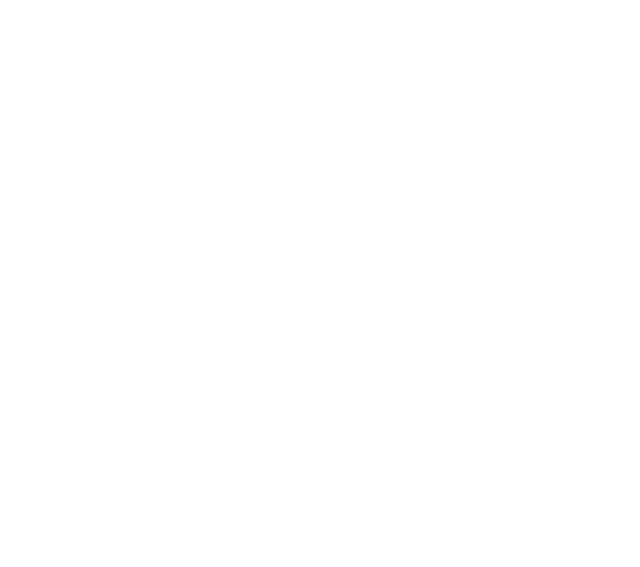
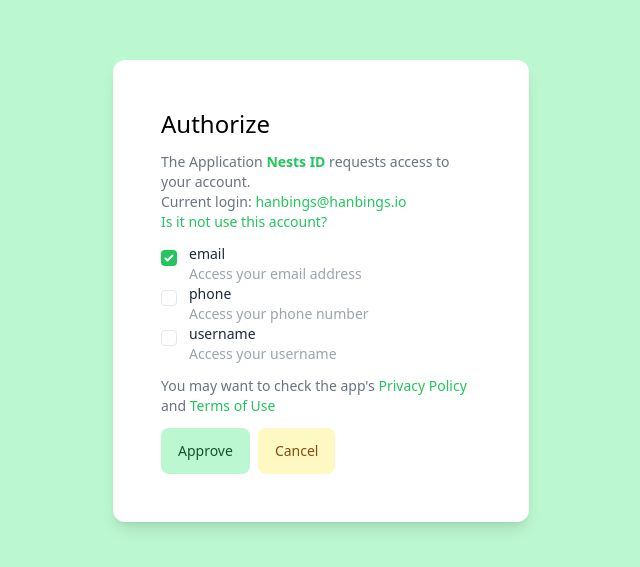
Before and after one commit to hanbings/nikukyu, a Vue app in the folder nikukyu-web/: page /oauth/callback in a window 1280 px wide. Before the commit this address had no page. Shown: the part 109-676 px from the top of the page, without its empty margins (319-959 px from the left). Built offline with nearby package versions, Linux system fonts and the light colour scheme.

Commit message:
🔨 Refact: Refactor frontend code.

```diff
--- a/nikukyu-web/package.json
+++ b/nikukyu-web/package.json
@@ -10,6 +10,7 @@
   },
   "dependencies": {
     "@heroicons/vue": "^2.0.18",
+    "@preline/overlay": "^2.0.1",
     "axios": "^1.6.1",
     "pinia": "^2.1.7",
     "pinia-plugin-persistedstate": "^3.2.0",
--- /dev/null
+++ b/nikukyu-web/src/components/Avatar.vue
@@ -0,0 +1,28 @@
+<script lang="ts" setup>
+export interface AvatarProps {
+  size: 'sm' | 'md' | 'lg'
+  src: string
+  alt: string
+}
+
+const props = withDefaults(defineProps<AvatarProps>(), {
+  size: 'md',
+  src: 'https://avatars.githubusercontent.com/u/38599937',
+  alt: 'Avatar'
+})
+
+const base = [
+  'inline-block', 'rounded-full'
+]
+
+const sizes = {
+  sm: ['w-8', 'h-8'],
+  md: ['w-12', 'h-12'],
+  lg: ['w-16', 'h-16']
+}
+
+base.push(...sizes[props.size])
+</script>
+<template>
+  <img :alt="props.alt" :class="base" :src="props.src">
+</template>
--- /dev/null
+++ b/nikukyu-web/src/components/Card.vue
@@ -0,0 +1,9 @@
+<script lang="ts" setup>
+
+</script>
+<template>
+  <div
+      class="flex flex-col bg-white border border-gray-200 shadow-sm rounded-xl p-4 md:p-5 dark:bg-slate-900 dark:border-gray-700 dark:text-gray-400">
+    <slot/>
+  </div>
+</template>
--- /dev/null
+++ b/nikukyu-web/src/components/Checkbox.vue
@@ -0,0 +1,35 @@
+<script lang="ts" setup>
+export interface CheckboxProps {
+  title: string,
+  description: string,
+  checked: boolean
+}
+
+const props = withDefaults(defineProps<CheckboxProps>(), {
+  title: 'Archive',
+  description: 'Notify me when this action happens.',
+  checked: false
+})
+</script>
+<template>
+  <div class="relative flex items-start">
+    <div class="flex items-center h-5 mt-1">
+      <input id="hs-checkbox-archive" :checked="props.checked" aria-describedby="hs-checkbox-archive-description"
+             class="
+               border-gray-200 rounded text-green-500
+               focus:ring-green-300 disabled:opacity-50
+               disabled:pointer-events-none
+               dark:bg-gray-800 dark:border-gray-700
+               dark:checked:bg-blue-500 dark:checked:border-blue-500
+               dark:focus:ring-offset-gray-800
+             "
+             name="hs-checkbox-archive"
+             type="checkbox">
+    </div>
+    <label class="ms-3" for="hs-checkbox-archive">
+      <span class="block text-sm font-semi-bold text-gray-800 dark:text-gray-300">{{ props.title }}</span>
+      <span id="hs-checkbox-archive-description"
+            class="block text-sm text-gray-400 dark:text-gray-500">{{ props.description }}</span>
+    </label>
+  </div>
+</template>
--- /dev/null
+++ b/nikukyu-web/src/pages/Account.vue
@@ -0,0 +1,106 @@
+<script lang="ts" setup>
+import Panel from "../components/Panel.vue";
+import Card from "../components/Card.vue";
+import Avatar from "../components/Avatar.vue";
+import Button from "../components/Button.vue";
+import {ref} from "vue";
+import {Account, AccountOAuth} from "../data/account.ts";
+import {OAuth} from "../data/oauth.ts";
+
+// infer type
+interface Modal {
+  type: 'access_application' | 'edit_account' | 'create_application' | 'edit_application',
+  id?: string
+}
+
+const modalTitle: Record<Modal['type'], string> = {
+  'access_application': 'Access Application',
+  'edit_account': 'Edit Account',
+  'create_application': 'Create Application',
+  'edit_application': 'Edit Application'
+}
+
+const opened = ref<Modal>({type: 'edit_account'});
+
+// account
+const account = ref<Account>()
+const applications: Array<AccountOAuth> = []
+const creates: Array<OAuth> = []
+</script>
+<template>
+  <div class="h-full w-full bg-green-200 px-12 py-12 flex flex-col gap-6">
+    <Panel class="flex flex-col gap-6">
+      <div class="flex flex-col gap-3">
+        <div>
+          <p class="text-2xl">Yours Account</p>
+          <p class="text-sm text-gray-500">Click card to edit your account</p>
+        </div>
+        <Card class="w-[320px] flex flex-col gap-3" data-hs-overlay="#hs-slide-down-animation-modal"
+              @click="opened = {type: 'edit_account'}">
+          <Avatar size="lg"/>
+          <p class="text-xl font-bold text-gray-700">{{ account?.nick }}</p>
+          <div>
+            <p class="text-sm text-gray-500">email: <a class="text-sm text-green-500">{{ account?.email }}</a></p>
+            <p class="text-sm text-gray-500">uuid: <a class="text-sm text-green-500">{{ account?.auid }}</a></p>
+            <p class="text-sm text-gray-500">username: <a class="text-sm text-green-500">{{ account?.email }}</a></p>
+          </div>
+        </Card>
+        <div class="flex flex-row gap-2">
+          <Button type="warning">Log out Account</Button>
+          <Button type="error">Delete Account</Button>
+        </div>
+
+      </div>
+      <div class="flex flex-col gap-3">
+        <div>
+          <p class="text-2xl">Authorized Applications</p>
+          <p class="text-sm text-gray-500">Click card to change access or delete it</p>
+        </div>
+        <div class="flex flex-wrap gap-3">
+          <Card v-for="application in applications" class="w-[320px] h-[220px]"
+                data-hs-overlay="#hs-slide-down-animation-modal"
+                @click="opened = { type: 'access_application', id: application.aoid }"/>
+        </div>
+      </div>
+      <div class="flex flex-col gap-3">
+        <div>
+          <p class="text-2xl">Developer Settings</p>
+          <p class="text-sm text-gray-500">Create your own application</p>
+        </div>
+        <div>
+          <Button data-hs-overlay="#hs-slide-down-animation-modal" @click="opened = { type: 'create_application' }">
+            Apply a new OAuth Application
+          </Button>
+          <Card v-for="create in creates" class="w-[320px] h-[220px]" data-hs-overlay="#hs-slide-down-animation-modal"
+                @click="opened = { type: 'edit_application', id: create.ouid }"/>
+        </div>
+      </div>
+    </Panel>
+  </div>
+
+  <div id="hs-slide-down-animation-modal"
+       class="hs-overlay hidden w-full h-full fixed top-0 start-0 z-[60] overflow-x-hidden overflow-y-auto pointer-events-none">
+    <div
+        class="hs-overlay-open:mt-7 hs-overlay-open:opacity-100 hs-overlay-open:duration-500 mt-0 opacity-0 ease-out transition-all sm:max-w-lg sm:w-full m-3 sm:mx-auto">
+      <div
+          class="flex flex-col bg-white border shadow-sm rounded-lg pointer-events-auto dark:bg-gray-800 dark:border-gray-700 dark:shadow-slate-700/[.7]">
+        <div class="flex justify-between items-center py-3 px-4 border-b dark:border-gray-700">
+          <h3 class="text-gray-800 dark:text-white font-semi-bold">
+            {{ modalTitle[opened.type] }}
+          </h3>
+        </div>
+        <div class="p-4 overflow-y-auto">
+          <p class="mt-1 text-gray-800 dark:text-gray-400">
+            This is a wider card with supporting text below as a natural lead-in to additional content.
+          </p>
+          <p class="text-2xl">{{ opened }}</p>
+        </div>
+        <div class="flex justify-end items-center gap-x-2 py-3 px-4 border-t dark:border-gray-700">
+          <Button type="success" data-hs-overlay="#hs-slide-down-animation-modal">Cancel</Button>
+          <Button type="success" data-hs-overlay="#hs-slide-down-animation-modal">Submit</Button>
+        </div>
+      </div>
+    </div>
+  </div>
+
+</template>
--- /dev/null
+++ b/nikukyu-web/src/pages/Authorize.vue
@@ -0,0 +1,34 @@
+<script lang="ts" setup>
+import Panel from "../components/Panel.vue";
+import Button from "../components/Button.vue";
+import Checkbox from "../components/Checkbox.vue";
+</script>
+<template>
+  <div class="h-full w-full flex justify-center items-center bg-green-200">
+    <Panel class="flex flex-col gap-3">
+      <p class="text-2xl">Authorize</p>
+      <div class="w-[320px]">
+        <p class="text-sm text-gray-500">The Application <a class="text-sm text-green-500 font-bold">Nests ID</a>
+          requests access to your account.</p>
+        <p class="text-sm text-gray-500">Current login: <a class="text-sm text-green-500">hanbings@hanbings.io</a></p>
+        <p class="text-sm text-green-500">Is it not use this account?</p>
+      </div>
+      <div class="w-[320px]">
+        <Checkbox checked description="Access your email address" title="email"/>
+        <Checkbox description="Access your phone number" title="phone"/>
+        <Checkbox description="Access your username" title="username"/>
+      </div>
+      <div class="w-[320px]">
+        <p class="text-sm text-gray-500">You may want to check the app's
+          <a class="text-sm text-green-500">Privacy Policy</a>
+          and
+          <a class="text-sm text-green-500">Terms of Use</a>
+        </p>
+      </div>
+      <div class="flex flex-row gap-2">
+        <Button type="success">Approve</Button>
+        <Button type="warning">Cancel</Button>
+      </div>
+    </Panel>
+  </div>
+</template>
--- a/nikukyu-web/src/pages/Login.vue
+++ b/nikukyu-web/src/pages/Login.vue
@@ -16,18 +16,17 @@ const logins = [
 </script>
 <template>
   <div class="h-full w-full flex justify-center items-center">
-    <div class="h-full w-full flex flex-row justify-center items-center backdrop-blur-3xl">
+    <div class="h-full w-full flex flex-row justify-center items-center backdrop-blur-3xl bg-green-200">
       <Panel class="flex flex-col gap-3">
         <p class="text-2xl">Login Nests ID</p>
         <div class="w-[320px]">
           <p class="text-sm text-gray-500">Unregistered email addresses will automatically be used to register a new
             account.</p>
-          <div class="flex flex-row flex-wrap gap-1">
-            <p class="text-sm text-gray-500">This means you have agreed to our</p>
+          <p class="text-sm text-gray-500">This means you have agreed to our
             <a class="text-sm text-green-500">Privacy Policy</a>
-            <p class="text-sm text-gray-500">and</p>
+            and
             <a class="text-sm text-green-500">Terms of Use</a>
-          </div>
+          </p>
         </div>
         <Input class="w-[320px]" placeholder="Email / Account ID / Username"/>
         <div class="flex flex-row flex-wrap gap-2 w-[323px]">
```
Also changed, not shown: nikukyu-web/src/router.ts (+6 -1 lines), 1 other file (tests, documents, lock files or other folders).
